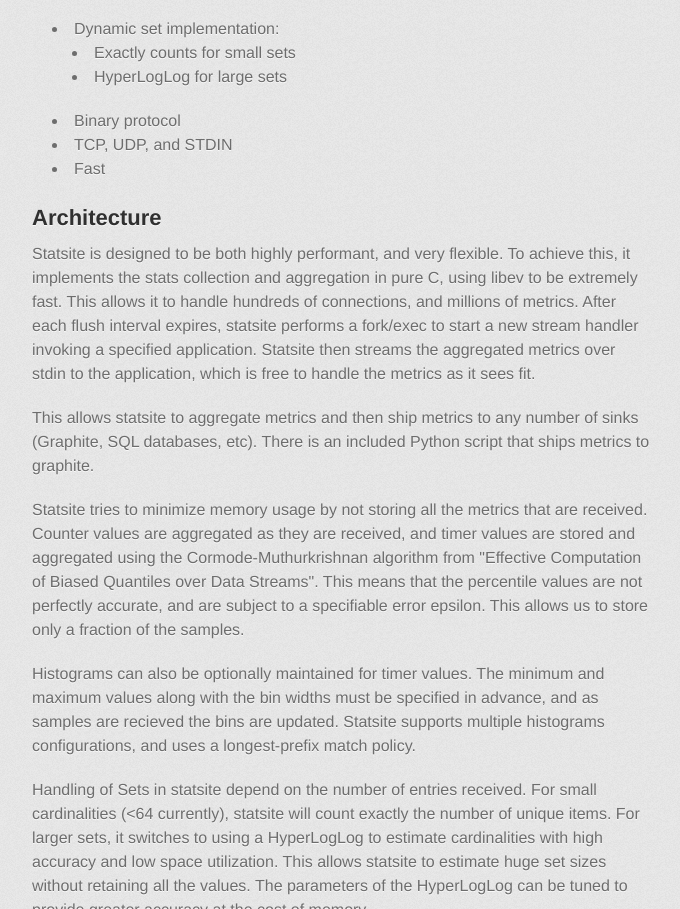
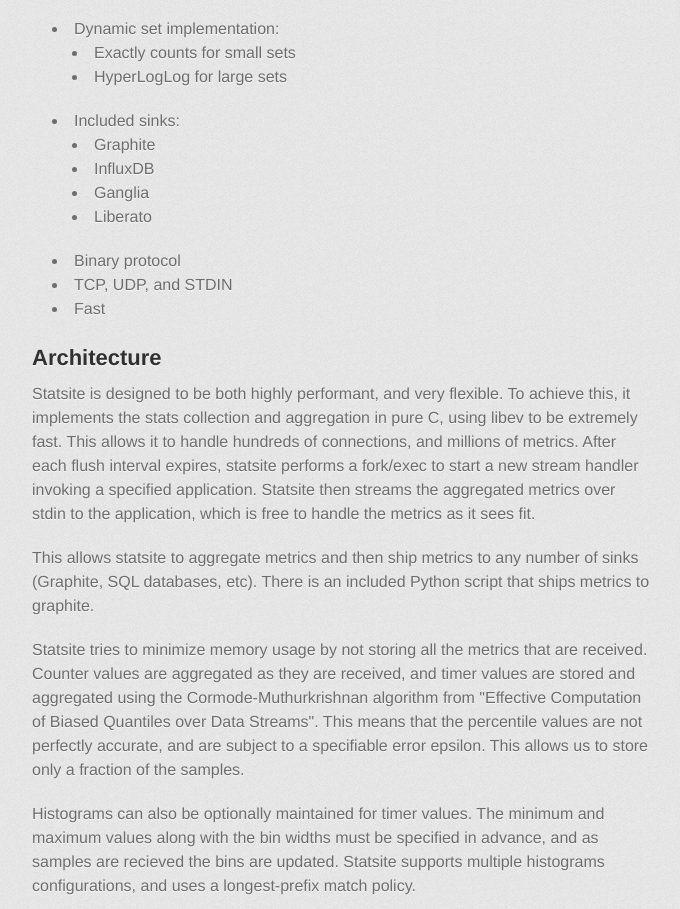
Before and after one commit to statsite/statsite, a plain HTML site: page index.html in a window 1280 px wide. Shown: the part 1004-1913 px from the top of the page, without its empty margins (298-978 px from the left). Drawn offline with Linux system fonts and the light colour scheme; a web font is replaced by a local one.

```diff
--- a/index.html
+++ b/index.html
@@ -67,6 +67,15 @@
 <ul>
 <li>Exactly counts for small sets</li>
 <li>HyperLogLog for large sets</li>
+</ul>
+</li>
+<li>Included sinks:
+
+<ul>
+<li>Graphite</li>
+<li>InfluxDB</li>
+<li>Ganglia</li>
+<li>Liberato</li>
 </ul>
 </li>
 <li>Binary protocol</li>
```
Also changed, not shown: params.json (+1 -1 lines).
